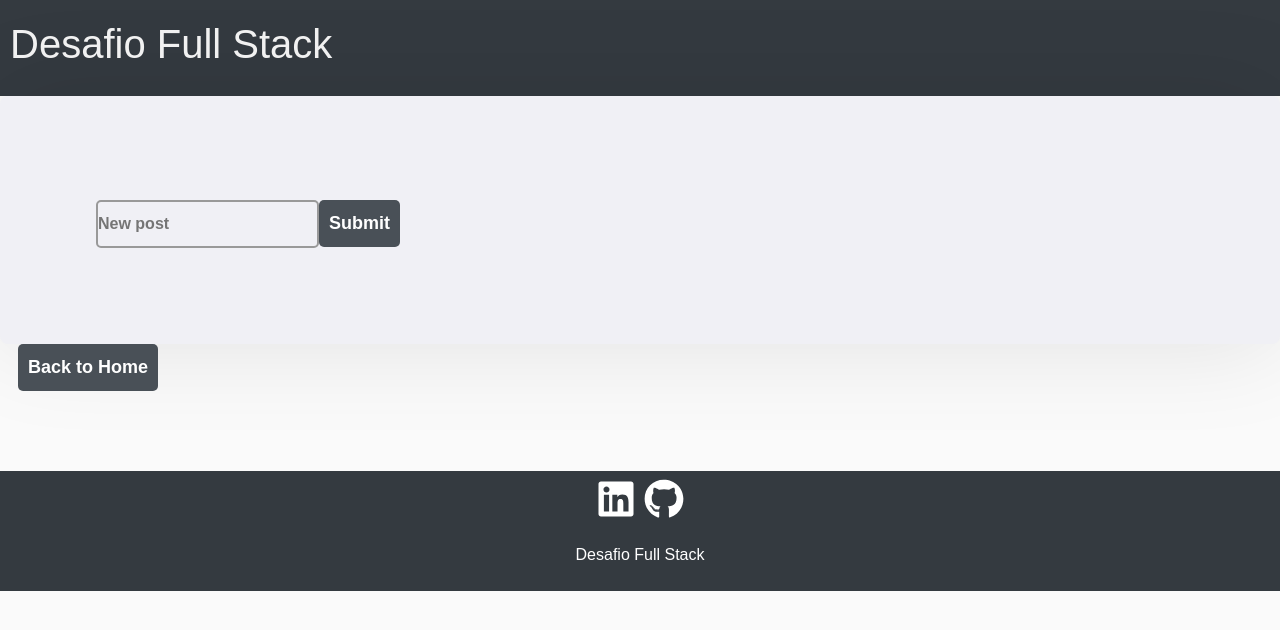
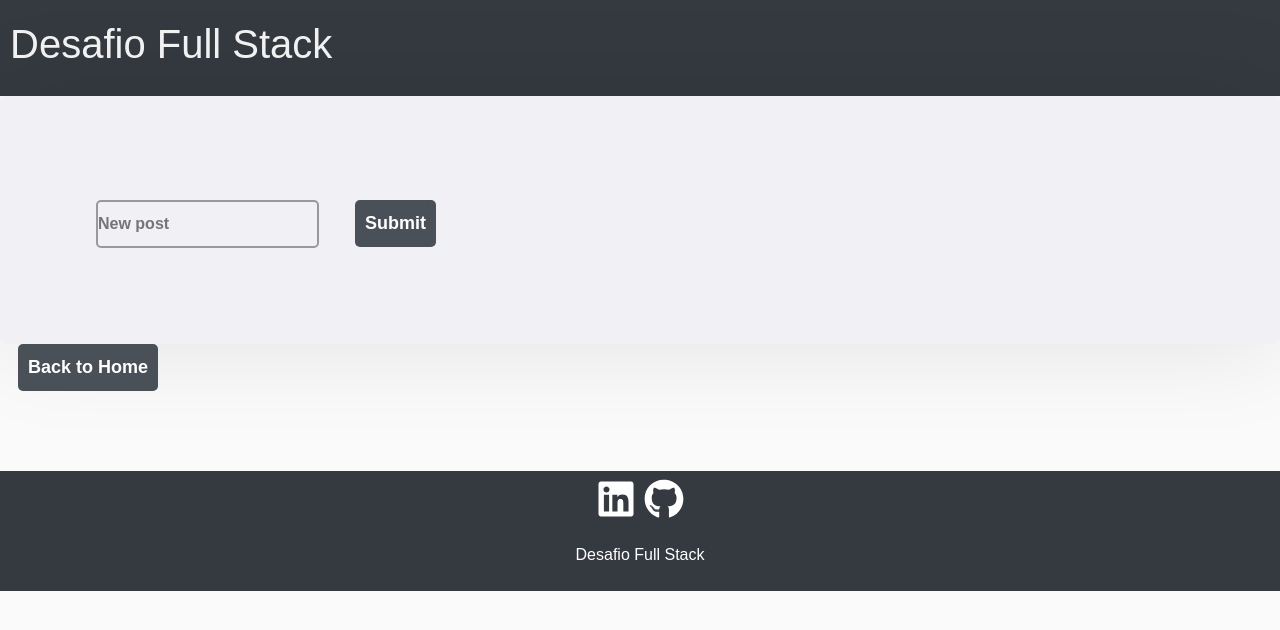
Before and after one commit to vinirb15/posts_page, a React (Create React App) app in the folder frontend/: page /post/new in a window 1280 px wide. Shown: the top 630 px of the page. Built offline with nearby package versions, Linux system fonts and the light colour scheme; the HTML template or start-up script is replaced by a standard one.

Commit message:
back home

```diff
--- a/frontend/src/pages/singlePost/index.js
+++ b/frontend/src/pages/singlePost/index.js
@@ -1,4 +1,5 @@
 import React, { Component } from 'react';
+import { Link } from 'react-router-dom'
 import api from '../../services/api';
 
 import './styles.css';
@@ -39,8 +40,8 @@ export default class Posts extends Component {
 
         try {
             await api.post(`/posts/${id}/comments`, data)
-            this.setState({comments: [...this.state.comments, data]})
-            this.setState({comment: ""})
+            this.setState({ comments: [...this.state.comments, data] })
+            this.setState({ comment: "" })
         } catch (error) {
             console.log(error)
             alert('error when registering');
@@ -59,13 +60,15 @@ export default class Posts extends Component {
                         <p>{cmt.comment}</p>
                     </article>
                 ))}
-
-                <input
-                    placeholder="new comment"
-                    value={ comment }
-                    onChange={e => this.createComment(e.target.value)}
-                    onKeyDown={e => e.keyCode === 13 && this.sendComment(e)}
-                />
+                <div className='utilsContainer'>
+                    <input
+                        placeholder="new comment"
+                        value={comment}
+                        onChange={e => this.createComment(e.target.value)}
+                        onKeyDown={e => e.keyCode === 13 && this.sendComment(e)}
+                    />
+                    <Link className='button' to={'/'} >back to home</Link>
+                </div>
             </div>
         );
     };
--- a/frontend/src/pages/singlePost/styles.css
+++ b/frontend/src/pages/singlePost/styles.css
@@ -20,3 +20,17 @@
 .post-info p a {
     color: #069;
 }
+
+.button {
+    text-decoration: none;
+    padding: 10px;
+    border-radius: 5px;
+    border: 0;
+    background: #495057;
+    color: #fff;
+    margin-left: 2em;
+}
+
+.utilsContainer {
+    margin-top: 2em;
+}
```
